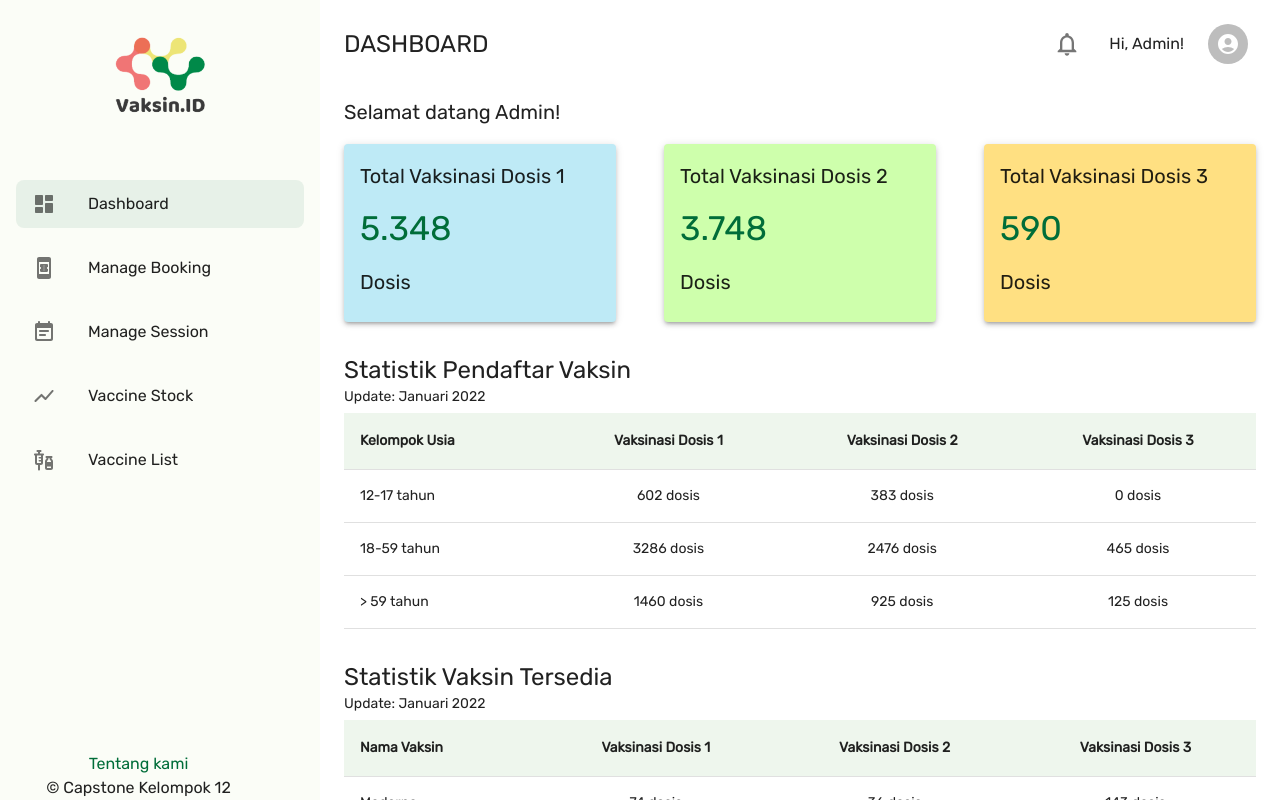
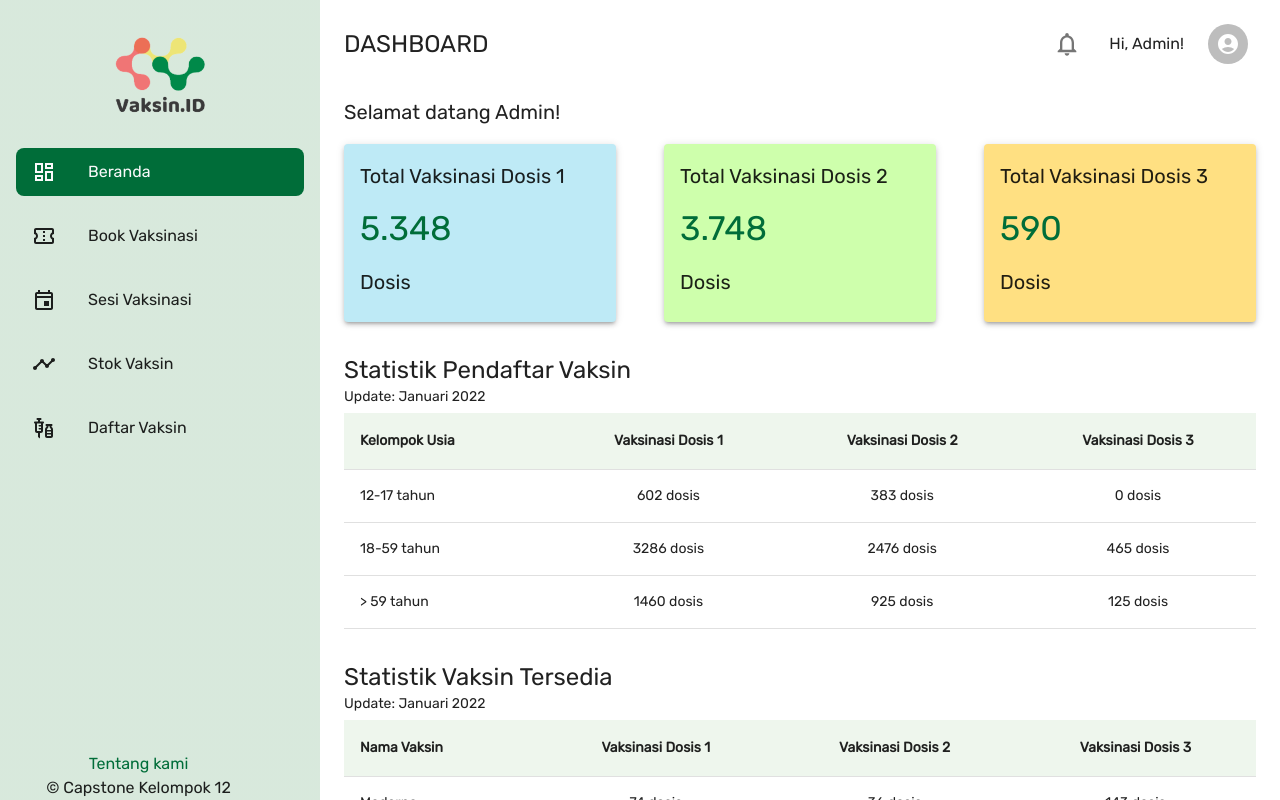
Before and after one commit to capstone-kelompok12/vaksin-id-fe, a React (Create React App) app: page /login in a window 1280 px wide. Both pictures are taken after a click on the button "MASUK". Shown: the top 800 px of the page. Built offline with nearby package versions, Linux system fonts and the light colour scheme.

Commit message:
added vaccine-list

```diff
--- a/package.json
+++ b/package.json
@@ -8,6 +8,7 @@
     "@fontsource/roboto": "^4.5.8",
     "@mui/icons-material": "^5.10.14",
     "@mui/material": "^5.10.14",
+    "@mui/x-data-grid": "^5.17.13",
     "@reduxjs/toolkit": "^1.9.0",
     "@testing-library/jest-dom": "^5.16.5",
     "@testing-library/react": "^13.4.0",
--- a/src/components/Sidebar.jsx
+++ b/src/components/Sidebar.jsx
@@ -1,13 +1,25 @@
 import React from 'react'
-import { Box, Link, List, ListItem, ListItemButton, ListItemIcon, ListItemText, Stack, Typography } from '@mui/material'
-import DashboardRoundedIcon from '@mui/icons-material/DashboardRounded';
-import BookOnlineRoundedIcon from '@mui/icons-material/BookOnlineRounded';
-import EventNoteRoundedIcon from '@mui/icons-material/EventNoteRounded';
-import ShowChartRoundedIcon from '@mui/icons-material/ShowChartRounded';
-import VaccinesRoundedIcon from '@mui/icons-material/VaccinesRounded';
+import {
+  Box,
+  darken,
+  Link,
+  List,
+  ListItem,
+  ListItemButton,
+  ListItemIcon,
+  ListItemText,
+  Stack,
+  Typography
+} from '@mui/material'
+import DashboardOutlinedIcon from '@mui/icons-material/DashboardOutlined';
+import ConfirmationNumberOutlinedIcon from '@mui/icons-material/ConfirmationNumberOutlined';
+import EventOutlinedIcon from '@mui/icons-material/EventOutlined';
+import TimelineOutlinedIcon from '@mui/icons-material/TimelineOutlined';
+import VaccinesOutlinedIcon from '@mui/icons-material/VaccinesOutlined';
 import vaksinIDLogo from '../assets/img/logo-vaksin-id-with-name.png'
 import { /*Link as RouterLink,*/ NavLink as NavLinkBase, useLocation } from 'react-router-dom';
 import { useSelector } from 'react-redux';
+import theme from '../themes';
 
 // override react-router-dom's Link component to the MUI's ListItem component
 const NavLink = React.forwardRef ((props, ref) =>{
@@ -21,29 +33,29 @@ const Sidebar = ({width}) => {
   // add sidebar list item here
   const sidebarComponents = [
     {
-      label: 'Dashboard',
+      label: 'Beranda',
       route: '/dashboard',
-      icon: <DashboardRoundedIcon />
+      icon: <DashboardOutlinedIcon />
     },
     {
-      label: 'Manage Booking',
+      label: 'Book Vaksinasi',
       route: '/manage-booking',
-      icon: <BookOnlineRoundedIcon />
+      icon: <ConfirmationNumberOutlinedIcon />
     },
     {
-      label: 'Manage Session',
+      label: 'Sesi Vaksinasi',
       route: '/manage-session',
-      icon: <EventNoteRoundedIcon />
+      icon: <EventOutlinedIcon />
     },
     {
-      label: 'Vaccine Stock',
+      label: 'Stok Vaksin',
       route: '/vaccine-stock',
-      icon: <ShowChartRoundedIcon />
+      icon: <TimelineOutlinedIcon />
     },
     {
-      label: 'Vaccine List',
+      label: 'Daftar Vaksin',
       route: '/vaccine-list',
-      icon: <VaccinesRoundedIcon />
+      icon: <VaccinesOutlinedIcon />
     },
   ]
 
@@ -59,7 +71,7 @@ const Sidebar = ({width}) => {
         position: 'fixed',
         top: 0,
         bottom: 0,
-        backgroundColor: '#FBFDF7',
+        background: theme.color.greenOpaque,
         transition: '1s ease',
         px: 2,
         zIndex: 9999
@@ -67,7 +79,7 @@ const Sidebar = ({width}) => {
     >
       <Stack
         alignItems= {'center'}
-        sx={{my: 4}}
+        sx={{mt: 4}}
       >
         <img
           src={vaksinIDLogo}
@@ -94,17 +106,28 @@ const Sidebar = ({width}) => {
           {sidebarComponents.map((item, idx) =>{
             const {label, route, icon} = item;
             return(
-              <ListItem key={idx} disablePadding>
+              <ListItem key={idx} disablePadding >
                 <ListItemButton
                   selected={pathname.includes(route)}
                   component={NavLink}
-                  sx={{borderRadius: 2, my: 1}}
+                  sx={{
+                    borderRadius: 2,
+                    my: 1,
+                    '&.Mui-selected':{
+                      bgcolor: '#006D39',
+                      color: theme.color.neutral,
+                      '&:hover':{
+                        bgcolor: darken('#006D39', 0.125),
+                        color: theme.color.neutral,
+                      }
+                    }
+                  }}
                   to={route}
                 >
-                  <ListItemIcon>
+                  <ListItemIcon sx={{color: 'inherit'}}>
                     {icon}
                   </ListItemIcon>
-                  {open && <ListItemText primary={label} sx={{transition: '1s ease'}} />}
+                  {open && <ListItemText primary={label} sx={{transition: '.5s ease'}} />}
                 </ListItemButton>
               </ListItem>
             )
--- a/src/pages/VaccineList.jsx
+++ b/src/pages/VaccineList.jsx
@@ -1,10 +1,154 @@
-import React from 'react'
-import App2 from '../App2'
+import React, { useState } from "react";
+import
+  {
+    // InputLabel,
+    // MenuItem,
+    // FormControl,
+    // Select,
+    Box,
+    Typography,
+    Stack,
+  } from "@mui/material";
+import { DataGrid } from "@mui/x-data-grid";
+
+const columns = [
+  {
+    field: 'num',
+    headerName: 'No.',
+    width: 120,
+    // headerClassName: 'super-app-theme--header',
+    hideable: false,
+    align: 'center',
+    headerAlign: 'center',
+  },{
+    field: 'name',
+    headerName: 'Nama',
+    width: 560,
+    // headerClassName: 'super-app-theme--header',
+    hideable: false,
+    align: 'center',
+    headerAlign: 'center'
+  }
+]
+
+const rows = [
+  {
+    id: 1,
+    num: 1,
+    name: 'Sinovac',
+  },{
+    id: 2,
+    num: 2,
+    name: 'Astrazeneca',
+  },{
+    id: 3,
+    num: 3,
+    name: 'Pfizer',
+  },{
+    id: 4,
+    num: 4,
+    name: 'Janssen',
+  },{
+    id: 5,
+    num: 5,
+    name: 'Moderna',
+  },{
+    id: 6,
+    num: 6,
+    name: 'Sinopharm',
+  },{
+    id: 7,
+    num: 7,
+    name: 'Novavax',
+  },{
+    id: 8,
+    num: 8,
+    name: 'Sputnik',
+  },{
+    id: 9,
+    num: 9,
+    name: 'Janssen',
+  },{
+    id: 10,
+    num: 10,
+    name: 'Convidencia',
+  },{
+    id: 11,
+    num: 11,
+    name: 'Zifivax',
+  }
+];
+
 
 const VaccineList = () => {
+  // const [filter, setFilter] = useState("");
+  const [size, setSize] = useState(5);
+
+  // const handleChange = (e) => {
+  //   setFilter(e.target.value);
+  // };
+
   return (
     <>
-      <App2 />
+      <Box
+        sx={{
+          display: 'flex',
+          flexDirection: 'column',
+          // alignItems: 'center',
+          gap: 4,
+          p: 3,
+        }}
+      >
+        <Stack
+          direction={'row'}
+          sx={{
+            justifyContent: 'space-between',
+            alignItems: 'center',
+            width: '100%'
+          }}
+        >
+          <Typography>
+            List Vaksin yang sudah terdaftar dan bersertifikat halal
+          </Typography>
+          {/* <Stack direction={'row'} spacing={2}>
+            <Typography sx={{alignSelf: 'center'}}>Stok Vaksin</Typography>
+            <FormControl sx={{ m: 1, minWidth: 200}} size="small">
+              <InputLabel id='filter-label'>
+                Filter Berdasarkan
+              </InputLabel>
+              <Select
+                labelId='filter-label'
+                id="filter-table"
+                value={filter}
+                label="Filter Berdasarkan"
+                onChange={(e) =>handleChange(e)}
+              >
+                {rows.map(({id, name}) => (
+                  <MenuItem key={id} value={name}>{name}</MenuItem>
+                ))}
+              </Select>
+            </FormControl>
+          </Stack> */}
+        </Stack>
+        <Box
+          sx={{
+            height: 371,
+            width: 700,
+            // '& .super-app-theme--header': {
+            //   bgcolor: '#EEF6ED',
+            // }
+          }}
+        >
+          <DataGrid
+            // loading={true}
+            columns={columns}
+            rows={rows}
+            pageSize={size}
+            onPageSizeChange={(pageSize) => setSize(pageSize)}
+            rowsPerPageOptions={[5, 10, 25]}
+          />
+        </Box>
+      </Box>
     </>
   )
 }
--- a/src/themes/index.js
+++ b/src/themes/index.js
@@ -77,6 +77,11 @@ const theme = createTheme({
       }
     }
   },
+  color:{
+    greenOpaque: `linear-gradient(0deg, rgba(0, 109, 57, 0.14), rgba(0, 109, 57, 0.14)), #FBFDF7`,
+    neutral: '#fafafb',
+    text: '#191C19'
+  }
 })
 
 export default theme
```
Also changed, not shown: 1 other file (tests, documents, lock files or other folders).
